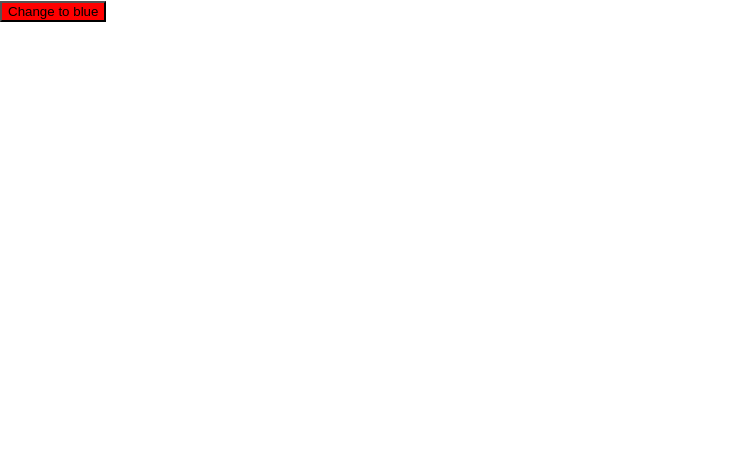
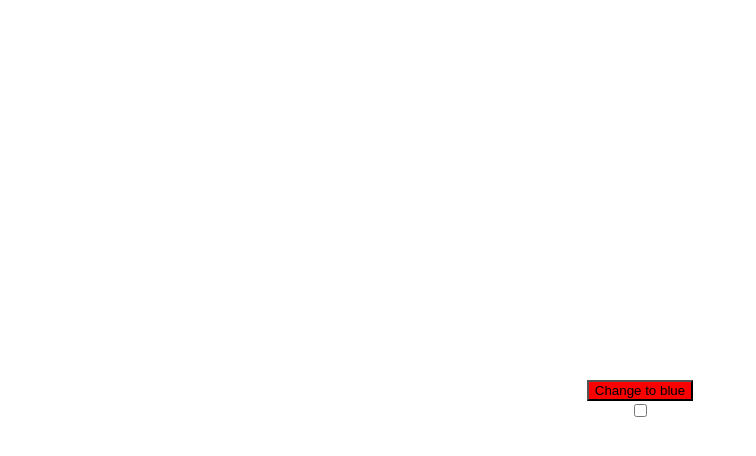
Before and after one commit to TropicolX/testing-color-button, a React (Create React App) app: page / in a window 1280 px wide. Shown: the top 456 px of the page, without its empty margins (0-756 px from the left). Built offline with nearby package versions, Linux system fonts and the light colour scheme.

Commit message:
checkbox testing

```diff
--- a/src/App.js
+++ b/src/App.js
@@ -3,6 +3,7 @@ import "./App.css";
 
 function App() {
 	const [buttonColor, setButtonColor] = useState("red");
+	const [disabled, setDisabled] = useState(false);
 
 	const newButtonColor = buttonColor === "red" ? "blue" : "red";
 
@@ -11,13 +12,29 @@ function App() {
 	};
 
 	return (
-		<div>
+		<div
+			style={{
+				height: "100vh",
+				display: "flex",
+				flexDirection: "column",
+				alignItems: "center",
+				justifyContent: "center",
+			}}
+		>
 			<button
 				onClick={changeButtonColor}
 				style={{ backgroundColor: buttonColor }}
+				disabled={disabled}
 			>
 				Change to {newButtonColor}
 			</button>
+			<input
+				type="checkbox"
+				id="disable-button-checkbox"
+				defaultChecked={disabled}
+				aria-checked={disabled}
+				onChange={(e) => setDisabled(e.target.checked)}
+			/>
 		</div>
 	);
 }
```
Also changed, not shown: 1 other file (tests, documents, lock files or other folders).
